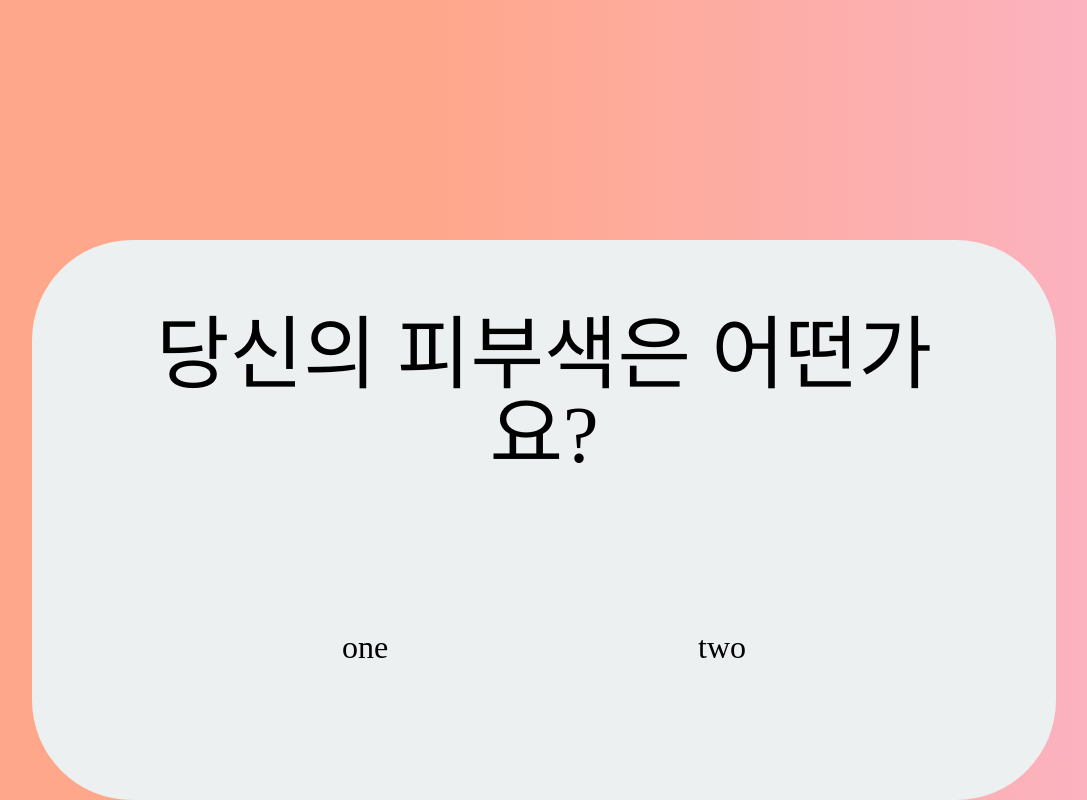
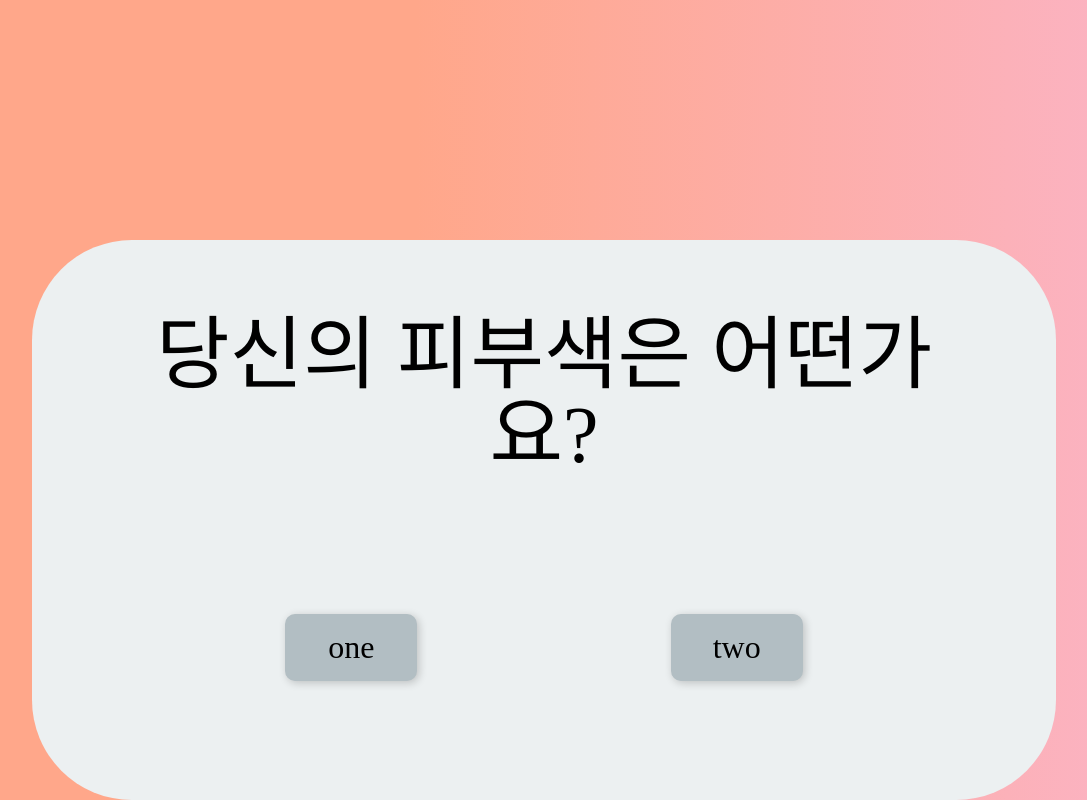
Before and after one commit to richcire/personal-color-selfcheck, a React (Create React App) app: page /main in a window 1280 px wide. Shown: the whole page, without its empty margins (96-1183 px from the left). Built offline with nearby package versions, Linux system fonts and the light colour scheme.

Commit message:
modify styles

```diff
--- a/src/components/CardContainer.tsx
+++ b/src/components/CardContainer.tsx
@@ -20,6 +20,7 @@ const Card = styled.div`
   border-radius: 20px;
   width: 18%;
   background-color: whitesmoke;
+  box-shadow: 5px 5px 10px rgba(0, 0, 0, 0.2);
 `;
 
 const CardImg = styled.img`
@@ -31,6 +32,7 @@ const CardBody = styled.div`
   padding: 10px;
   overflow-y: scroll;
   font-size: 1rem;
+  line-height: normal;
 `;
 
 function CardContainer() {
--- a/src/pages/MainPage.tsx
+++ b/src/pages/MainPage.tsx
@@ -15,7 +15,7 @@ const Container = styled.div`
 `;
 
 const Question = styled.div`
-  width: 800px;
+  width: 80%;
   margin: 0 auto;
   margin-top: 15px;
   font-size: 5rem;
@@ -31,11 +31,14 @@ const BtnContainer = styled.div`
   align-items: center;
   justify-content: space-evenly;
 `;
-const BtnOne = styled.div`
+
+const AnswerBtn = styled.div`
   font-size: 2rem;
-`;
-const BtnTwo = styled.div`
-  font-size: 2rem;
+  background-color: #b2bec3;
+  padding: 15px;
+  width: 10%;
+  border-radius: 10px;
+  box-shadow: 2px 2px 8px rgba(0, 0, 0, 0.2);
 `;
 
 type questionIdxType =
@@ -72,8 +75,8 @@ function MainPage() {
     <Container>
       <Question>{questions[questionIdx]["Q"]}</Question>
       <BtnContainer>
-        <BtnOne onClick={() => onAnswerBtnClicked("a")}>one</BtnOne>
-        <BtnTwo onClick={() => onAnswerBtnClicked("b")}>two</BtnTwo>
+        <AnswerBtn onClick={() => onAnswerBtnClicked("a")}>one</AnswerBtn>
+        <AnswerBtn onClick={() => onAnswerBtnClicked("b")}>two</AnswerBtn>
       </BtnContainer>
     </Container>
   );
--- a/src/pages/ResultPage.tsx
+++ b/src/pages/ResultPage.tsx
@@ -26,6 +26,7 @@ const Result = styled.div`
 `;
 
 const Explanation = styled.div`
+  box-shadow: 5px 5px 10px rgba(0, 0, 0, 0.2);
   background-color: whitesmoke;
   width: 50%;
   font-size: 1.2rem;
@@ -35,12 +36,19 @@ const Explanation = styled.div`
   align-items: center;
   justify-content: center;
   overflow: scroll;
+  padding-left: 10px;
+  padding-right: 10px;
+  line-height: normal;
 `;
 
 const GoBackBtn = styled.div`
+  background-color: whitesmoke;
+  box-shadow: 5px 5px 10px rgba(0, 0, 0, 0.2);
   position: fixed;
   top: 5%;
   right: 5%;
+  padding: 8px;
+  border-radius: 3px;
 `;
 
 function ResultPage() {
```
